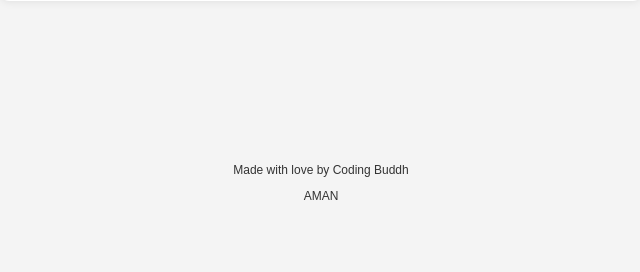
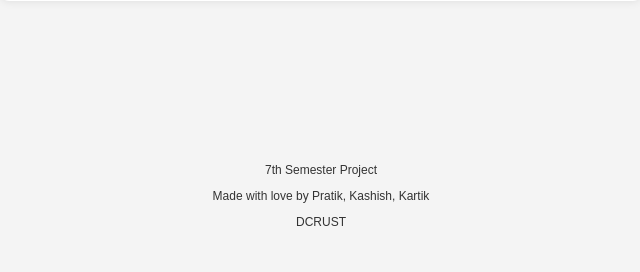
Before and after one commit to codingBuddh/Detection-of-Diabetic-Retinopathy-using-CNN, a Flask app: template templates/index .html in a window 1280 px wide. Shown: the part 312-584 px from the top of the page, without its empty margins (319-959 px from the left). Run offline with Flask 3, Linux system fonts and the light colour scheme; the template is opened without the code that fills it, so the values that code supplies are empty.

Commit message:
Update index .html

```diff
--- a/templates/index .html
+++ b/templates/index .html
@@ -26,9 +26,9 @@
     </div>
 
     <div class="footer">
-        <!-- <p class="small-text">7th Semester Project</p> -->
-        <p class="small-text">Made with love by Coding Buddh</p>
-        <p class="small-text">AMAN</p>
+       <p class="small-text">7th Semester Project</p>
+       <p class="small-text">Made with love by Pratik, Kashish, Kartik</p>
+       <p class="small-text">DCRUST</p>
     </div>
 
     <script>
```
